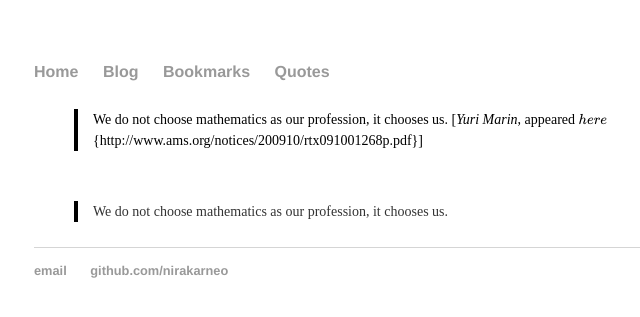
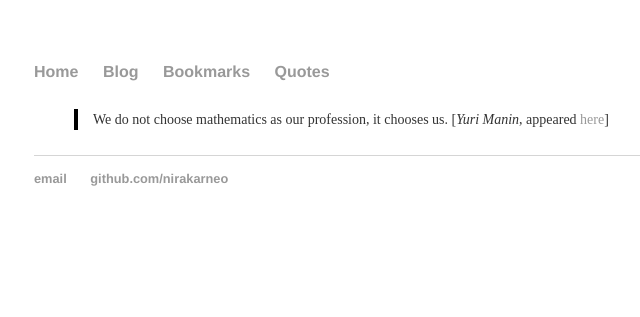
Before and after one commit to nirakarneo/nirakarneo.github.io, a Jekyll site: the page built from quotes/index.md, in a window 1280 px wide. Shown: the top 317 px of the page, without its empty margins (158-798 px from the left). Built offline with Jekyll 4.4.1, drawn with Linux system fonts in a browser that asks for light colours; formulas are drawn with MathJax 3.

Commit message:
Update index.md

```diff
--- a/quotes/index.md
+++ b/quotes/index.md
@@ -2,13 +2,4 @@
 layout: default
 title: Quotes
 ---
-<div class="wrapper">
-<blockquote>
-We do not choose mathematics as our profession, it chooses us. [<em>Yuri Marin</em>, appeared [here]{http://www.ams.org/notices/200910/rtx091001268p.pdf}]
-</blockquote>
-
-
-
-
-</div>
-> We do not choose mathematics as our profession, it chooses us.
+> We do not choose mathematics as our profession, it chooses us. [*Yuri Manin*, appeared [here](http://www.ams.org/notices/200910/rtx091001268p.pdf)]
```
